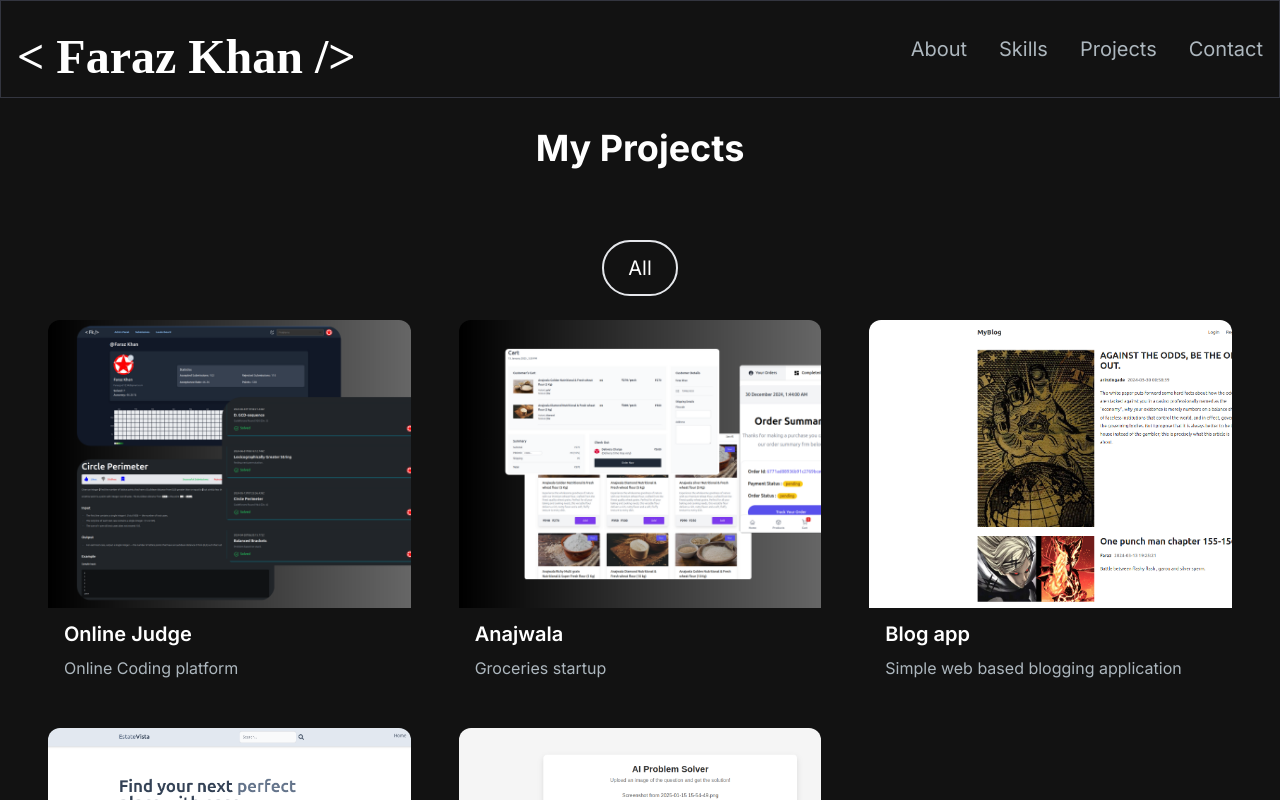
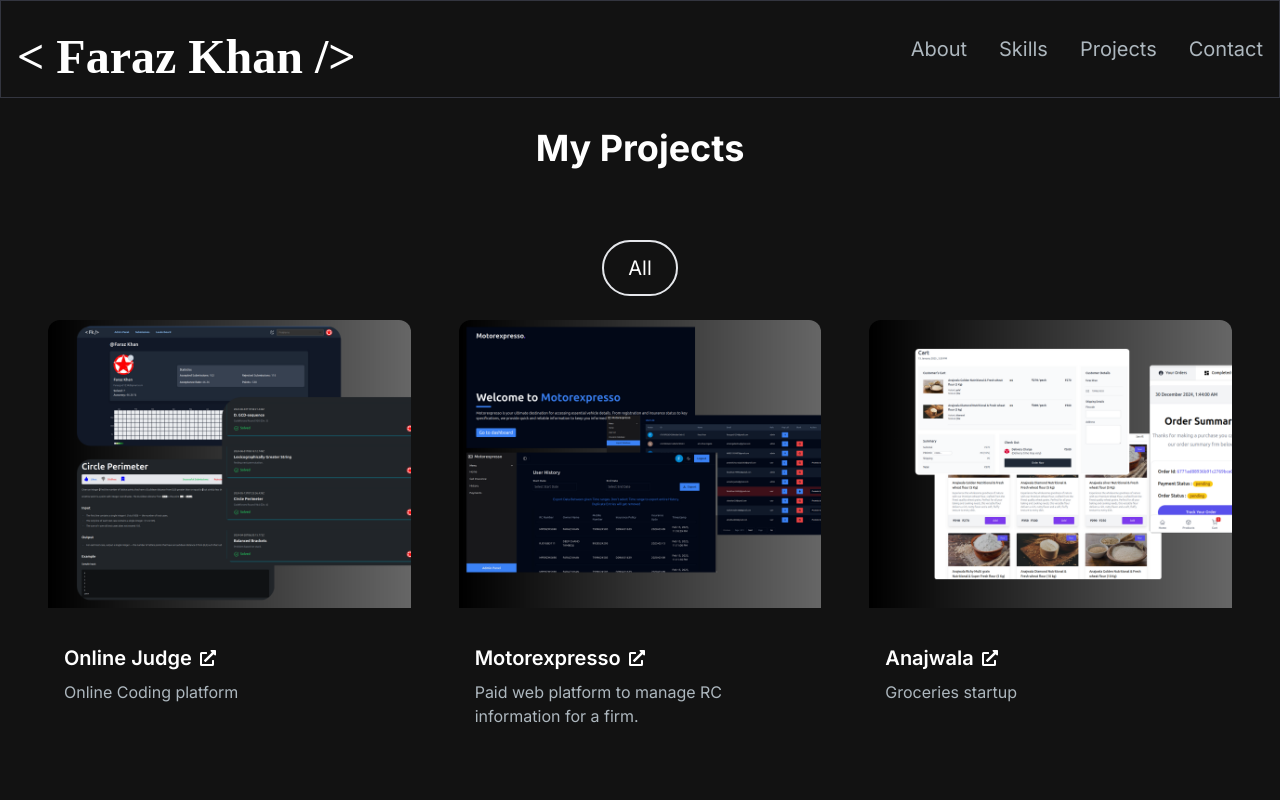
Before and after one commit to Faraz-Khan-79996/faraz-portfolio, a Next.js app: page /projects in a window 1280 px wide. Shown: the top 800 px of the page. Built offline with nearby package versions, Linux system fonts and the light colour scheme; a web font is replaced by a local one.

Commit message:
Added a project

```diff
--- a/package.json
+++ b/package.json
@@ -26,6 +26,7 @@
     "react": "18.2.0",
     "react-animated-numbers": "^0.16.0",
     "react-dom": "18.2.0",
+    "react-icons": "^5.5.0",
     "react-type-animation": "^3.1.0",
     "resend": "^1.0.0",
     "tailwind-merge": "^2.6.0",
--- a/src/app/components/HeroSection.jsx
+++ b/src/app/components/HeroSection.jsx
@@ -33,7 +33,9 @@ const HeroSection = ({cvLink , intro , summary , typeAnimationContent}) => {
            {intro}
           </p>
           <p className="text-[#ADB7BE] text-base sm:text-lg mb-6 lg:text-xl">
-          {summary}
+          I&apos;m Faraz Khan, a Full Stack Developer and DSA enthusiast. I have worked on multiple paid projects, delivering high-quality web applications with a focus on performance and scalability.
+<br /><br />
+With a strong problem-solving mindset, I enjoy tackling complex challenges and building efficient solutions. My experience spans developing full-stack applications, optimizing code, and ensuring seamless user experiences.
           </p>
           <div>
           <Link
--- a/src/app/components/ProjectCard.jsx
+++ b/src/app/components/ProjectCard.jsx
@@ -1,6 +1,7 @@
 import React from "react";
 import { CodeBracketIcon, EyeIcon } from "@heroicons/react/24/outline";
 import Link from "next/link";
+import { FaExternalLinkAlt } from "react-icons/fa";
 
 const ProjectCard = ({ imgUrl, title, description, gitUrl, previewUrl }) => {
   return (
@@ -11,25 +12,28 @@ const ProjectCard = ({ imgUrl, title, description, gitUrl, previewUrl }) => {
       >
         <div className="overlay items-center justify-center absolute top-0 left-0 w-full h-full bg-[#181818] bg-opacity-0 hidden group-hover:flex group-hover:bg-opacity-80 transition-all duration-500 ">
           <button
-            onClick={()=>{
+            onClick={() => {
               window.open(gitUrl, '_blank', 'noopener,noreferrer');
             }}
             className="h-14 w-14 mr-2 border-2 relative rounded-full border-[#ADB7BE] hover:border-white group/link"
           >
-            <CodeBracketIcon className="h-10 w-10 text-[#ADB7BE] absolute top-1/2 left-1/2 transform -translate-x-1/2 -translate-y-1/2  cursor-pointer group-hover/link:text-white" />
+            <CodeBracketIcon className="h-10 w-10 text-[#ADB7BE] absolute top-1/2 left-1/2 transform -translate-x-1/2 -translate-y-1/2 cursor-pointer group-hover/link:text-white" />
           </button>
           <button
-            onClick={()=>{
+            onClick={() => {
               window.open(previewUrl, '_blank', 'noopener,noreferrer');
             }}
             className="h-14 w-14 border-2 relative rounded-full border-[#ADB7BE] hover:border-white group/link"
           >
-            <EyeIcon className="h-10 w-10 text-[#ADB7BE] absolute top-1/2 left-1/2 transform -translate-x-1/2 -translate-y-1/2  cursor-pointer group-hover/link:text-white" />
+            <EyeIcon className="h-10 w-10 text-[#ADB7BE] absolute top-1/2 left-1/2 transform -translate-x-1/2 -translate-y-1/2 cursor-pointer group-hover/link:text-white" />
           </button>
         </div>
       </div>
-      <div className="text-white rounded-b-xl mt-3 bg-[#181818]py-6 px-4">
-        <h5 className="text-xl font-semibold mb-2">{title}</h5>
+      <div className="text-white rounded-b-xl mt-3 py-6 px-4">
+        <Link href={previewUrl} target="_blank" rel="noopener noreferrer" className="text-xl font-semibold mb-2 flex items-center">
+          {title}
+          <FaExternalLinkAlt size={16} className="ml-2" />
+        </Link>
         <p className="text-[#ADB7BE]">{description}</p>
       </div>
     </div>
--- a/src/app/components/ProjectsSection.jsx
+++ b/src/app/components/ProjectsSection.jsx
@@ -13,6 +13,15 @@ const projectsData = [
     tag: ["All", "Web"],
     gitUrl: "https://github.com/Faraz-Khan-79996/judge",
     previewUrl: "http://ec2-65-1-93-96.ap-south-1.compute.amazonaws.com:3000/",
+  },
+  {
+    id: 7,
+    title: "Motorexpresso",
+    description: "Paid web platform to manage RC information for a firm.",
+    image: "/images/projects/p0.png",
+    tag: ["All", "Web"],
+    gitUrl: "https://github.com/Faraz-Khan-79996",
+    previewUrl: "https://motorexpresso.com/",
   },
   {
     id: 2,
```
Also changed, not shown: public/images/projects/p0.png (added), 1 other file (tests, documents, lock files or other folders).
